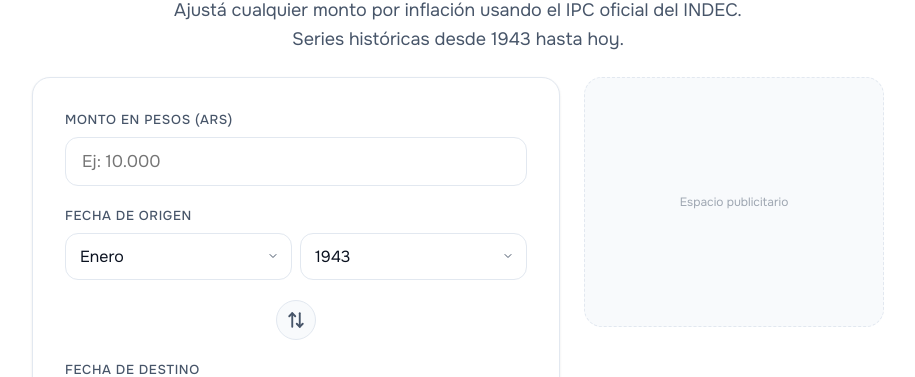
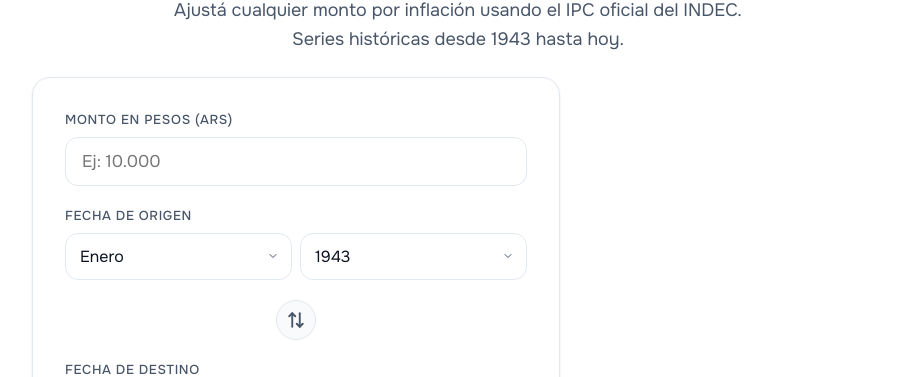
Before and after one commit to mateogasme/inflacion-ar, a Next.js app: page / in a window 1280 px wide. Shown: the part 262-639 px from the top of the page, without its empty margins (182-1097 px from the left). Built offline with nearby package versions, Linux system fonts and the light colour scheme.

Commit message:
refactor: Remove placeholder styling and text from the AdSlot component.

```diff
--- a/src/components/ads/AdSlot.tsx
+++ b/src/components/ads/AdSlot.tsx
@@ -29,9 +29,8 @@ export default function AdSlot({
                 display: 'flex',
                 alignItems: 'center',
                 justifyContent: 'center',
-                backgroundColor: 'var(--color-surface)',
-                border: '1px dashed var(--color-border)',
-                borderRadius: 'var(--radius-card)',
+                backgroundColor: 'transparent',
+                border: 'none',
                 overflow: 'hidden',
                 margin: '0 auto',
                 width: '100%',
@@ -55,16 +54,6 @@ export default function AdSlot({
         (adsbygoogle = window.adsbygoogle || []).push({});
       </script>
       */}
-            <span
-                style={{
-                    color: 'var(--color-text-secondary)',
-                    fontSize: '12px',
-                    fontFamily: 'var(--font-family)',
-                    opacity: 0.5,
-                }}
-            >
-                Espacio publicitario
-            </span>
         </div>
     );
 }
```
